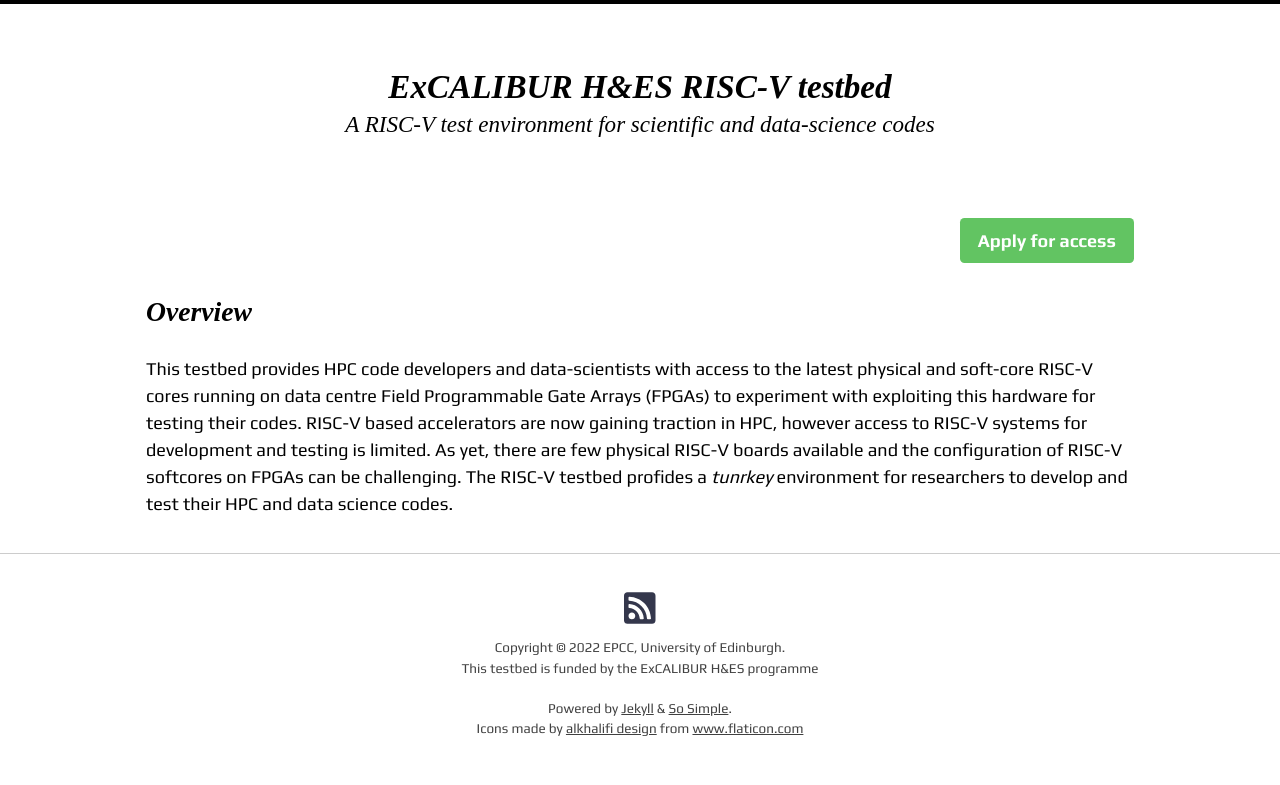
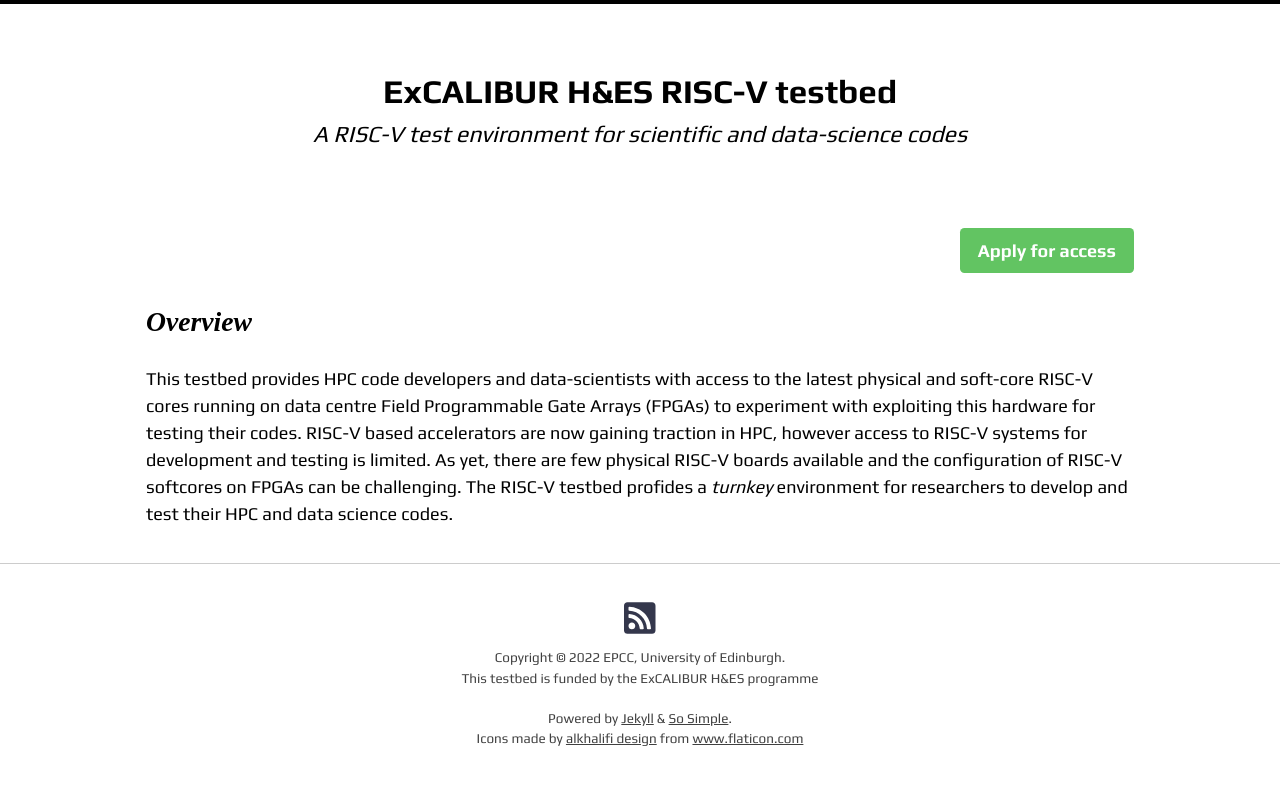
Before and after one commit to RISCVtestbed/riscvtestbed.github.io, a Jekyll site: the page built from index.md, in a window 1280 px wide. Shown: the top 785 px of the page. Built offline with Jekyll 4.4.1, drawn with Linux system fonts in a browser that asks for light colours; nearby versions of some CDN libraries.

Commit message:
Updated home page title font to match other pages

```diff
--- a/_includes/masthead.html
+++ b/_includes/masthead.html
@@ -8,7 +8,7 @@
     {% assign page_image = page.image.path | default: page.image %}
     {% unless page_image %}
       {% if page.url == '/' %}
-        <h1 class="site-title animated fadeIn"><a href="{{ '/' | relative_url }}">{{ site.title }}</a></h1>
+        <div class="site-title animated fadeIn"><a href="{{ '/' | relative_url }}">{{ site.title }}</a></div>
       {% else %}
         <div class="site-title animated fadeIn"><a href="{{ '/' | relative_url }}">{{ site.title }}</a></div>
       {% endif %}
--- a/_sass/so-simple/_variables.scss
+++ b/_sass/so-simple/_variables.scss
@@ -46,7 +46,7 @@ $monospace-font-family: Menlo, Consolas, Monaco, "Courier New", Courier, monospa
 $base-font-family: $sans-serif-font-family !default;
 $headline-font-family: $serif-font-family !default;
 $title-font-family: $serif-font-family !default;
-$description-font-family: $serif-font-family !default;
+$description-font-family: $sans-serif-font-family !default;
 $meta-font-family: $serif-font-family !default;
 
 $page-title-weight: bold !default;
--- a/index.md
+++ b/index.md
@@ -13,6 +13,6 @@ experiment with exploiting this hardware for testing their codes.
 RISC-V based accelerators are now gaining traction in HPC, however access to
 RISC-V systems for development and testing is limited. As yet, there are few
 physical RISC-V boards available and the configuration of RISC-V softcores
-on FPGAs can be challenging. The RISC-V testbed profides a *tunrkey*
+on FPGAs can be challenging. The RISC-V testbed profides a *turnkey*
 environment for researchers to develop and test their HPC and data science
 codes.
```
Also changed, not shown: 9 other files.
